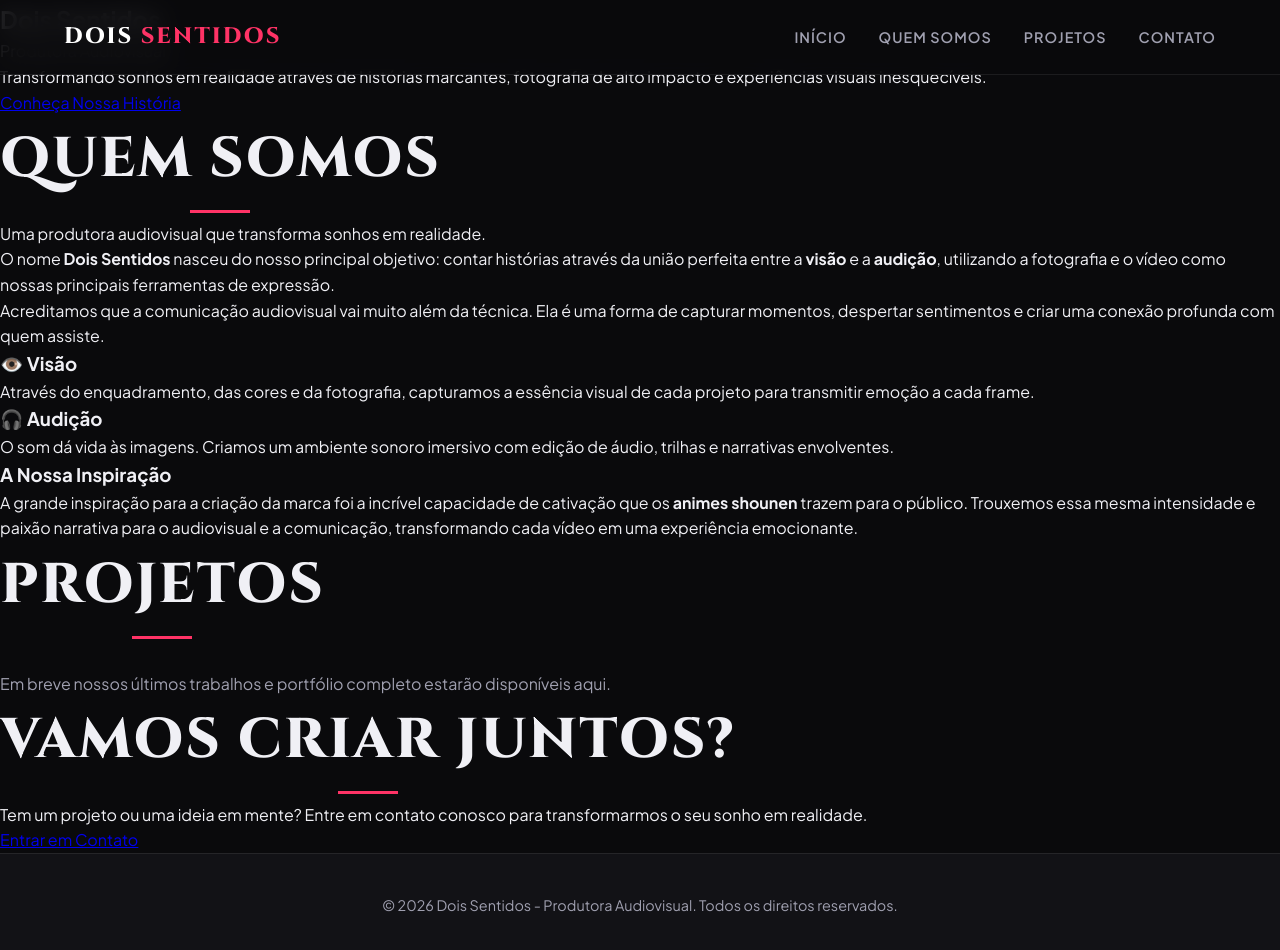
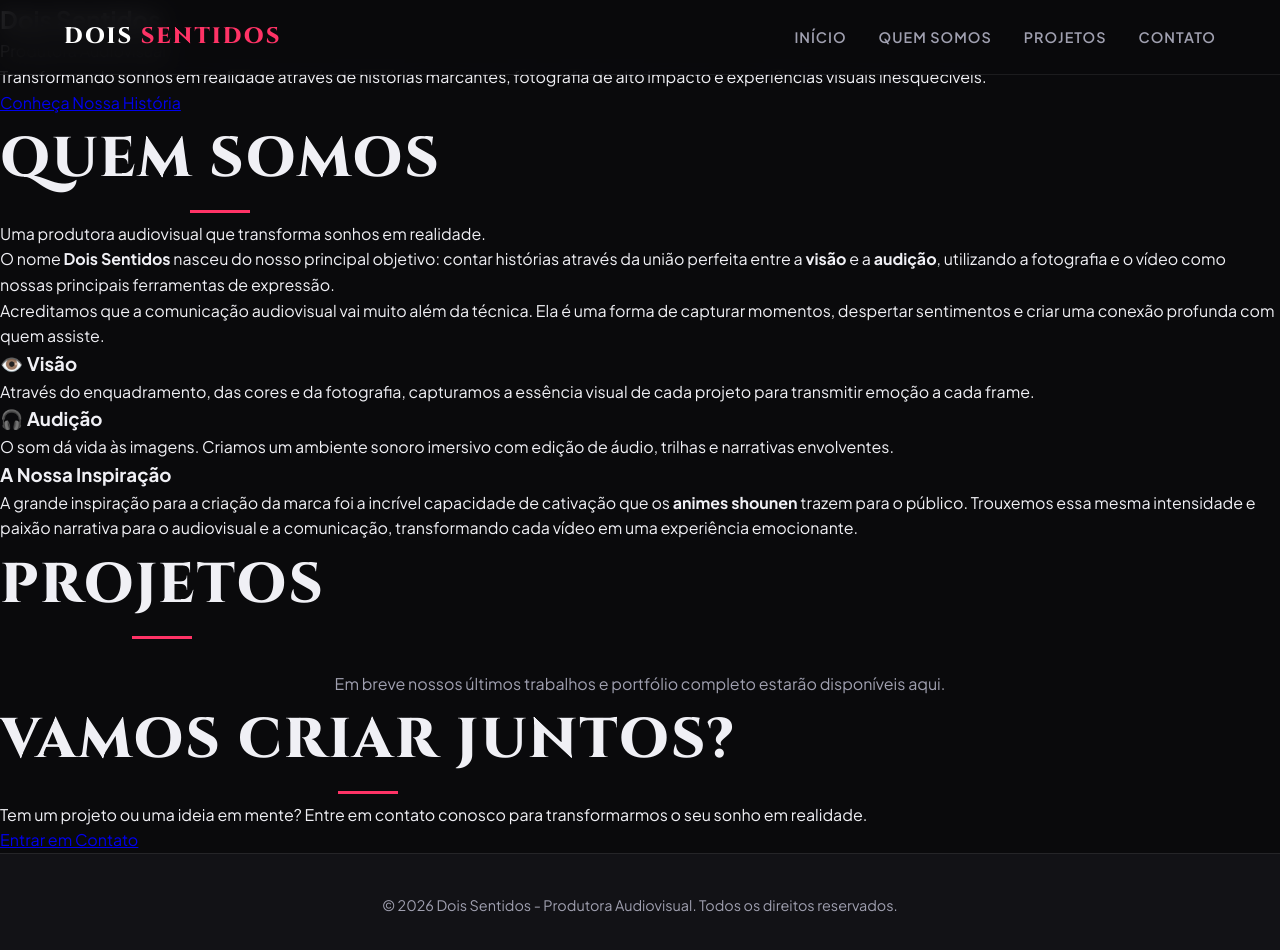
Before and after one commit to santanalimamariarita2-cmyk/doissentidos, a plain HTML site: page index.html in a window 1280 px wide. Drawn offline with Linux system fonts and the light colour scheme.

Commit message:
Update index.html

```diff
--- a/index.html
+++ b/index.html
@@ -4,12 +4,15 @@
     <meta charset="UTF-8">
     <meta name="viewport" content="width=device-width, initial-scale=1.0">
     <title>Dois Sentidos - Produtora Audiovisual</title>
+
     <link rel="stylesheet" href="style.css">
+
     <!-- Tipografia Cinematográfica -->
     <link rel="preconnect" href="https://fonts.googleapis.com">
     <link rel="preconnect" href="https://fonts.gstatic.com" crossorigin>
     <link href="https://fonts.googleapis.com/css2?family=Cinzel:wght@600;800&family=Plus+Jakarta+Sans:wght@300;400;600;700&display=swap" rel="stylesheet">
-
+</head>
+<body>
 
     <!-- Cabeçalho / Navegação -->
     <header>
@@ -75,7 +78,7 @@
     <!-- Seção Projetos -->
     <section id="projetos" class="section">
         <h2 class="section-title">Projetos</h2>
-        <p style="color: var(--text-muted); margin-top: 1.5rem;">
+        <p style="color: var(--text-muted); margin-top: 1.5rem; text-align: center;">
             Em breve nossos últimos trabalhos e portfólio completo estarão disponíveis aqui.
         </p>
     </section>
@@ -93,5 +96,4 @@
     </footer>
 
 </body>
-
 </html>
```
